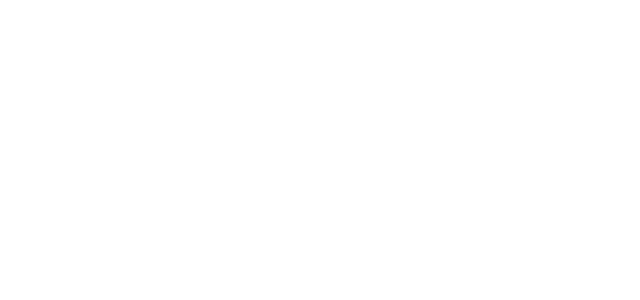
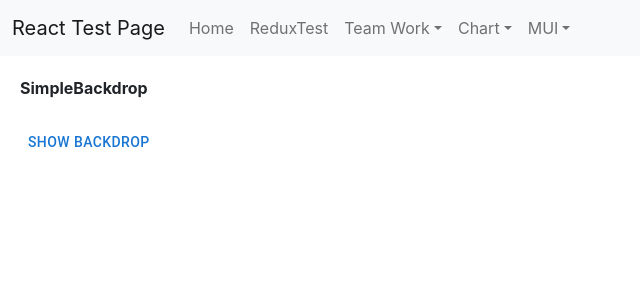
Before and after one commit to jinseok1306/React-Test, a React (Create React App) app in the folder ReactProject/client_app/: page /MUI/BackdropPage in a window 1280 px wide. Before the commit this address had no page. Shown: the top 300 px of the page, without its empty margins (0-640 px from the left). Built offline with nearby package versions, Linux system fonts and the light colour scheme.

Commit message:
MUI SimpleBackdrop 테스트 완료

```diff
--- a/ReactProject/client_app/src/App.tsx
+++ b/ReactProject/client_app/src/App.tsx
@@ -41,6 +41,7 @@ function App() {
                   <Route path="/MUI/TablePage" element={<Page.TablePage />} />
                   <Route path="/MUI/TooltipPage" element={<Page.TooltipPage />} />
                   <Route path="/MUI/AlertPage" element={<Page.AlertPage />} />
+                  <Route path="/MUI/BackdropPage" element={<Page.BackdropPage />} />
                   </Routes>
           </Provider>
     </div>
--- /dev/null
+++ b/ReactProject/client_app/src/components/Backdrop/SimpleBackdrop.tsx
@@ -0,0 +1,27 @@
+import * as React from 'react';
+import Backdrop from '@mui/material/Backdrop';
+import CircularProgress from '@mui/material/CircularProgress';
+import Button from '@mui/material/Button';
+
+export default function SimpleBackdrop() {
+    const [open, setOpen] = React.useState(false);
+    const handleClose = () => {
+        setOpen(false);
+    };
+    const handleToggle = () => {
+        setOpen(!open);
+    };
+
+    return (
+        <div>
+            <Button onClick={handleToggle}>Show backdrop</Button>
+            <Backdrop
+                sx={{ color: '#fff', zIndex: (theme) => theme.zIndex.drawer + 1 }}
+                open={open}
+                onClick={handleClose}
+            >
+                <CircularProgress color="inherit" />
+            </Backdrop>
+        </div>
+    );
+}
--- a/ReactProject/client_app/src/components/Menu.tsx
+++ b/ReactProject/client_app/src/components/Menu.tsx
@@ -48,6 +48,7 @@ const Menu = () => {
                                 <NavDropdown.Item><Link to="/MUI/TablePage" style={{ color: 'rgba(0, 0, 0, 0.55)', textDecoration: 'none' }}>TablePage</Link></NavDropdown.Item>
                                 <NavDropdown.Item><Link to="/MUI/TooltipPage" style={{ color: 'rgba(0, 0, 0, 0.55)', textDecoration: 'none' }}>TooltipPage</Link></NavDropdown.Item>
                                 <NavDropdown.Item><Link to="/MUI/AlertPage" style={{ color: 'rgba(0, 0, 0, 0.55)', textDecoration: 'none' }}>AlertPage</Link></NavDropdown.Item>
+                                <NavDropdown.Item><Link to="/MUI/BackdropPage" style={{ color: 'rgba(0, 0, 0, 0.55)', textDecoration: 'none' }}>BackdropPage</Link></NavDropdown.Item>
                             </NavDropdown>
                         </Nav>
                     </Navbar.Collapse>
--- /dev/null
+++ b/ReactProject/client_app/src/pages/MUI/BackdropPage.tsx
@@ -0,0 +1,22 @@
+import React, { useCallback, useState } from "react";
+import Menu from '../../components/Menu';
+import Grid from '@mui/material/Grid';
+import SimpleBackdrop from '../../components/Backdrop/SimpleBackdrop';
+
+const BackdropPage = () => {
+    return (
+        <div>
+            <Menu />
+            <div style={{ margin: 20 }}>
+                <Grid container rowSpacing={1} columnSpacing={{ xs: 1, sm: 2, md: 3 }}>
+                    <Grid item xs={3}>
+                        <b>SimpleBackdrop</b><div>&nbsp;</div>
+                        <SimpleBackdrop />
+                    </Grid>
+                </Grid>
+            </div>
+        </div>
+    );
+};
+
+export default BackdropPage;
--- a/ReactProject/client_app/src/pages/index.tsx
+++ b/ReactProject/client_app/src/pages/index.tsx
@@ -29,3 +29,4 @@ export { default as ListPage } from './MUI/ListPage';
 export { default as TablePage } from './MUI/TablePage';
 export { default as TooltipPage } from './MUI/TooltipPage';
 export { default as AlertPage } from './MUI/AlertPage';
+export { default as BackdropPage } from './MUI/BackdropPage';
```
Also changed, not shown: 1 other file (tests, documents, lock files or other folders).
